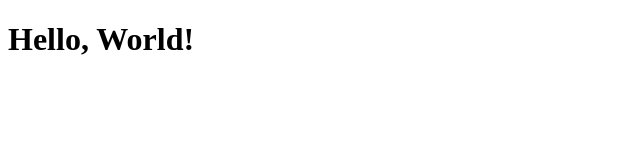
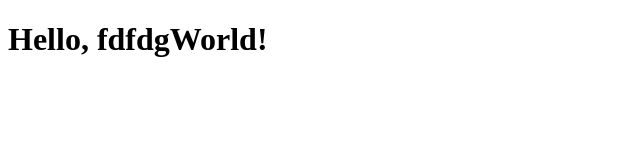
Before and after one commit to saigouda/sai, a plain HTML site: page index.html in a window 1280 px wide. Shown: the whole page, without its empty margins (0-640 px from the left). Drawn offline with Linux system fonts and the light colour scheme.

Commit message:
Update index.html

```diff
--- a/index.html
+++ b/index.html
@@ -7,7 +7,7 @@
 </head>
 <body>
 
-    <h1>Hello, World!</h1>
+    <h1>Hello, fdfdgWorld!</h1>
 
 </body>
 </html>
```
